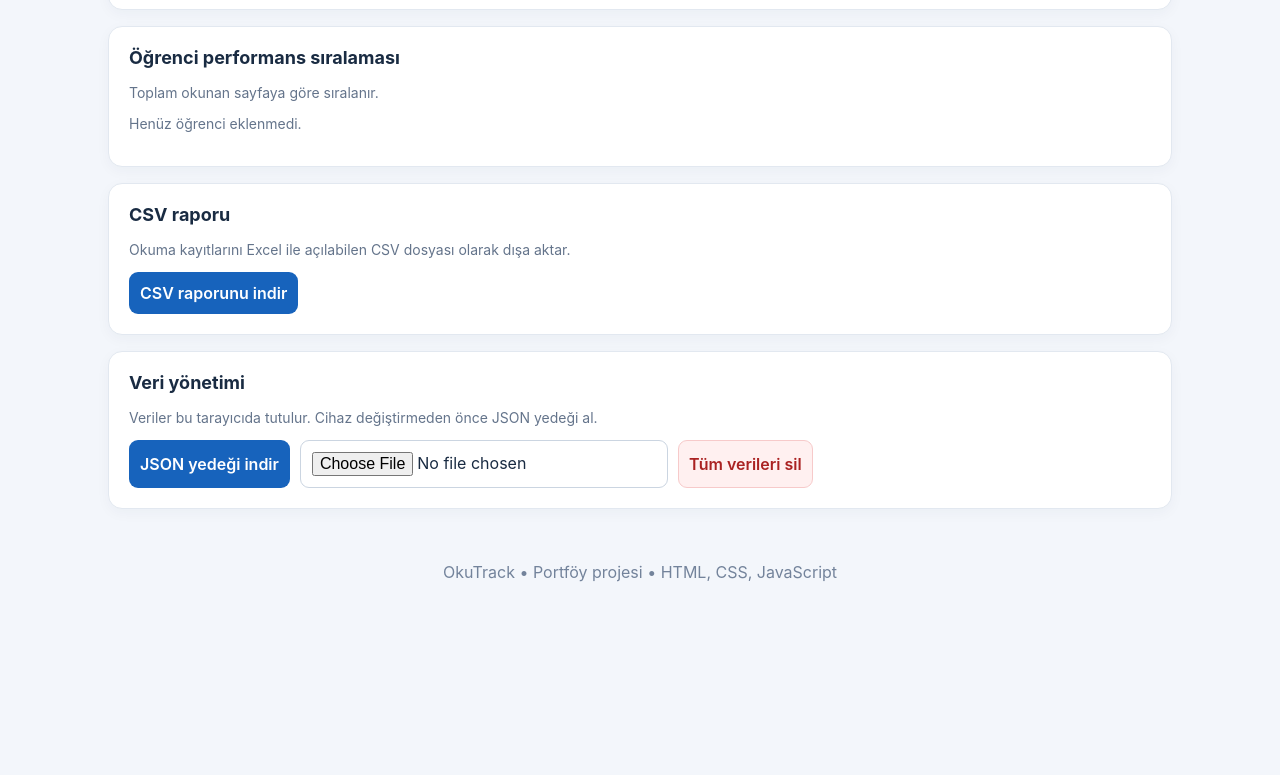
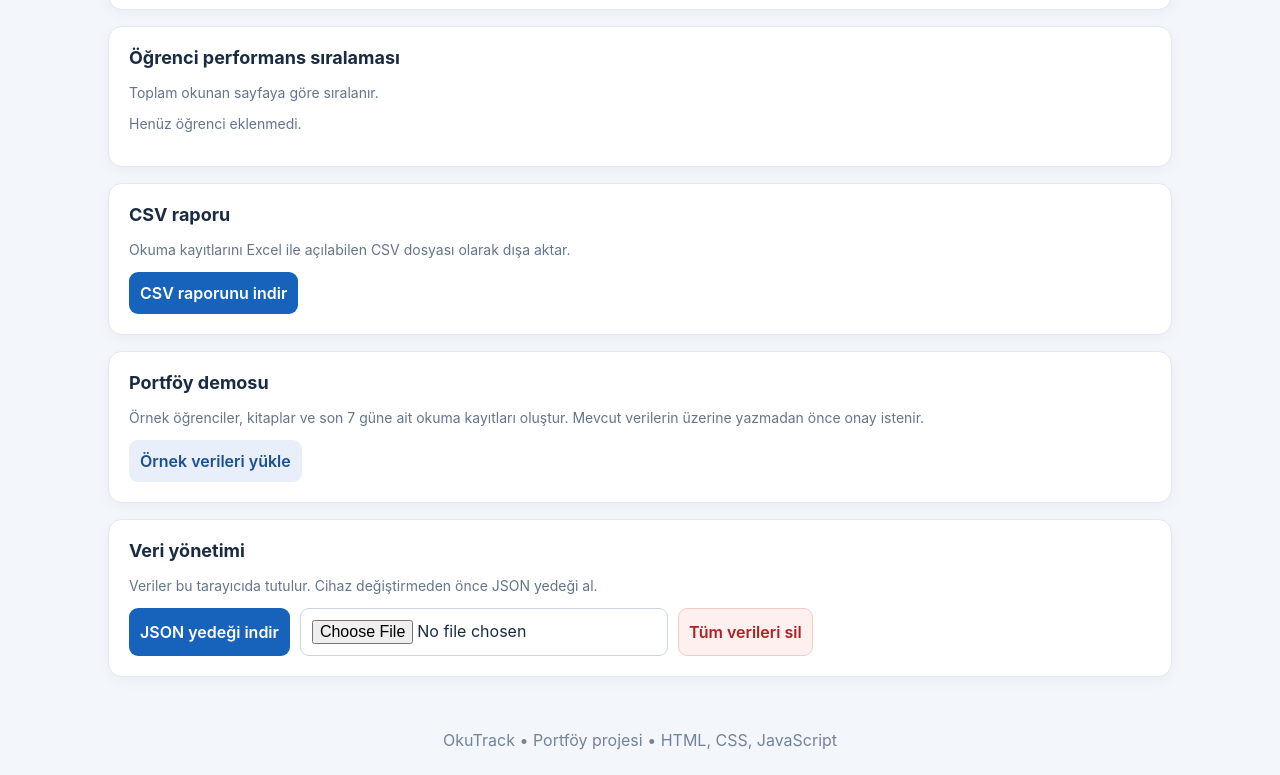
Before and after one commit to alidanis61615/Ogrenci-Okuma-Takip-Sistemi-, a plain HTML site: page index.html in a window 1280 px wide. Shown: the part 1306-2081 px from the top of the page. Before the commit the page ends 1913 px from the top, so only its background shows below. Drawn offline with Linux system fonts and the light colour scheme.

Commit message:
feat: add opt-in demo dataset for portfolio review

```diff
--- a/index.html
+++ b/index.html
@@ -16,7 +16,7 @@
 <section class="card wide"><div class="row"><h2>Okuma geçmişi</h2><select id="filterStudent" aria-label="Öğrenciye göre filtrele"></select></div><div id="readings"></div></section>
 <section class="card wide"><h2>Öğrenci performans sıralaması</h2><p class="muted">Toplam okunan sayfaya göre sıralanır.</p><div id="leaderboard"></div></section>
 <section class="card wide"><h2>CSV raporu</h2><p class="muted">Okuma kayıtlarını Excel ile açılabilen CSV dosyası olarak dışa aktar.</p><button type="button" id="csvBtn">CSV raporunu indir</button></section>
-<section class="card wide"><h2>Veri yönetimi</h2><p class="muted">Veriler bu tarayıcıda tutulur. Cihaz değiştirmeden önce JSON yedeği al.</p><div class="toolbar"><button type="button" id="exportBtn">JSON yedeği indir</button><input type="file" id="importFile" accept=".json,application/json" aria-label="JSON yedeğini yükle"><button type="button" class="danger" id="clearBtn">Tüm verileri sil</button></div></section>
+<section class="card wide"><h2>Portföy demosu</h2><p class="muted">Örnek öğrenciler, kitaplar ve son 7 güne ait okuma kayıtları oluştur. Mevcut verilerin üzerine yazmadan önce onay istenir.</p><button type="button" class="secondary" id="demoBtn">Örnek verileri yükle</button></section><section class="card wide"><h2>Veri yönetimi</h2><p class="muted">Veriler bu tarayıcıda tutulur. Cihaz değiştirmeden önce JSON yedeği al.</p><div class="toolbar"><button type="button" id="exportBtn">JSON yedeği indir</button><input type="file" id="importFile" accept=".json,application/json" aria-label="JSON yedeğini yükle"><button type="button" class="danger" id="clearBtn">Tüm verileri sil</button></div></section>
 </div></main><footer>OkuTrack • Portföy projesi • HTML, CSS, JavaScript</footer>
 <script>
 'use strict';
@@ -59,6 +59,7 @@ $('filterStudent').onchange=render;
 $('csvBtn').onclick=()=>{const quote=v=>'"'+String(v??'').replaceAll('"','""')+'"';const rows=[['Tarih','Öğrenci','Kitap','Sayfa','Dakika'],...state.readings.map(r=>[r.date,state.students.find(s=>s.id===r.studentId)?.name||'',state.books.find(b=>b.id===r.bookId)?.title||'',r.pages,r.minutes])];const csv='\uFEFF'+rows.map(row=>row.map(quote).join(';')).join('\r\n');const blob=new Blob([csv],{type:'text/csv;charset=utf-8'});const url=URL.createObjectURL(blob),a=document.createElement('a');a.href=url;a.download='okutrack-rapor-'+today()+'.csv';a.click();setTimeout(()=>URL.revokeObjectURL(url),1000)};
 $('exportBtn').onclick=()=>{const blob=new Blob([JSON.stringify(state,null,2)],{type:'application/json'}),url=URL.createObjectURL(blob),a=document.createElement('a');a.href=url;a.download='okutrack-yedek-'+today()+'.json';a.click();setTimeout(()=>URL.revokeObjectURL(url),1000)};
 $('importFile').onchange=async e=>{const file=e.target.files[0];if(!file)return;try{if(file.size>2e6)throw Error('Dosya çok büyük');const incoming=JSON.parse(await file.text());if(!valid(incoming))throw Error('Geçersiz yedek');if(confirm('Mevcut kayıtlar yedekle değiştirilsin mi?')){state=incoming;save()}}catch(err){alert('Yedek yüklenemedi: '+err.message)}e.target.value=''};
+$('demoBtn').onclick=()=>{if(!confirm('Örnek veri yüklemek mevcut kayıtların yerine geçecek. Devam edilsin mi?'))return;const names=['Ayşe Yılmaz','Mehmet Demir','Zeynep Kaya'],titles=[['Küçük Prens','Antoine de Saint-Exupéry'],['Şeker Portakalı','José Mauro de Vasconcelos'],['Martı','Richard Bach']];const students=names.map(name=>({id:uid(),name})),books=titles.map(([title,author])=>({id:uid(),title,author})),readings=[];for(let i=0;i<7;i++){const date=new Date();date.setDate(date.getDate()-i);students.forEach((student,j)=>{if((i+j)%4===0)return;readings.push({id:uid(),studentId:student.id,bookId:books[(i+j)%books.length].id,pages:10+((i*7+j*11)%32),minutes:15+((i*9+j*8)%40),date:localDate(date)})})}state={students,books,readings,goal:60};save();alert('Örnek veriler yüklendi. Artık grafikleri ve sıralamayı inceleyebilirsin.')};
 $('clearBtn').onclick=()=>{if(confirm('Tüm veriler kalıcı olarak silinsin mi? Önce yedek almanı öneririz.')){state=blank();save()}};
 render();
 </script></body></html>
```
